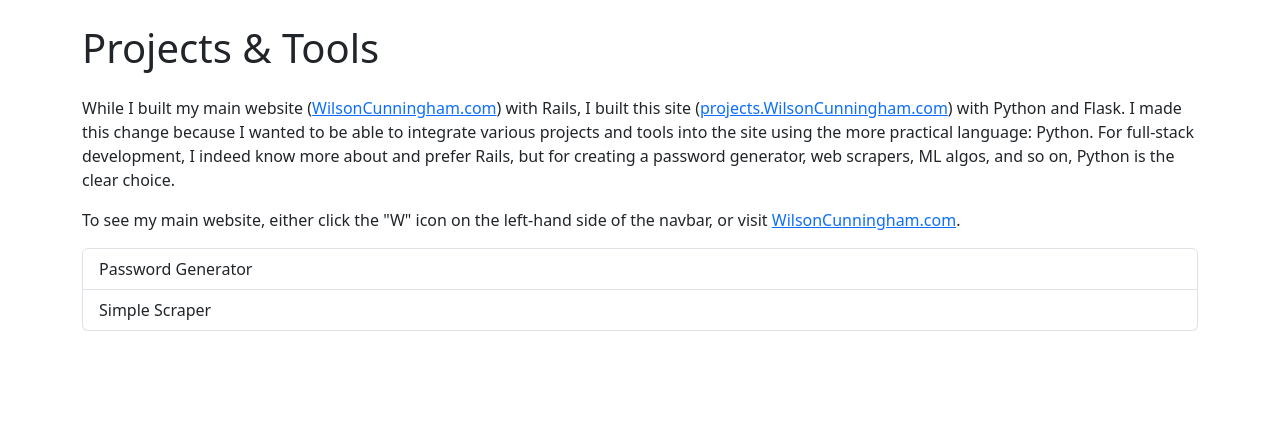
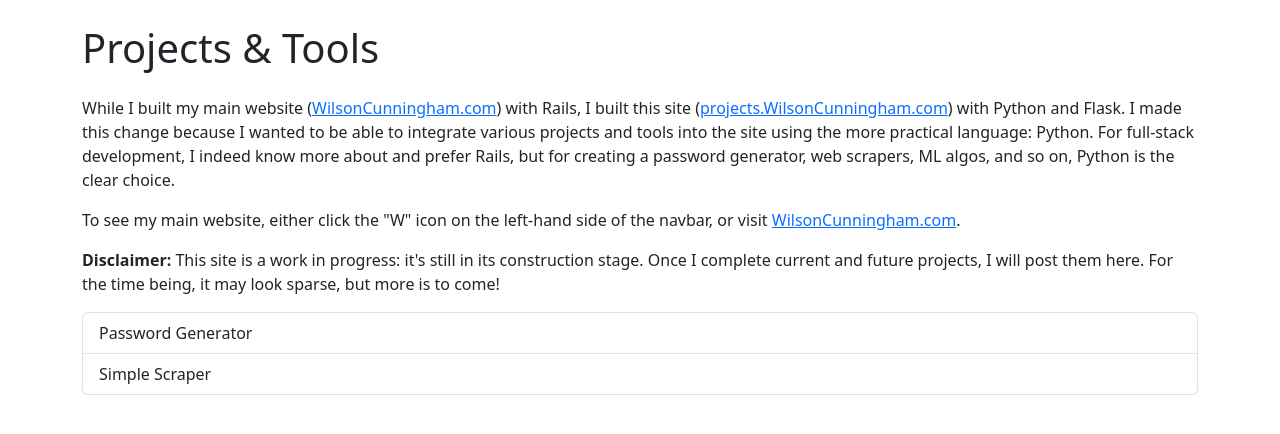
Before and after one commit to wilsoncunningham/project-portfolio, a Flask app: page / in a window 1280 px wide. Shown: the part 76-510 px from the top of the page. Run offline with Flask 3, Linux system fonts and the light colour scheme.

Commit message:
disclaimer on index page

```diff
--- a/templates/index.html
+++ b/templates/index.html
@@ -18,6 +18,12 @@
       To see my main website, either click the "W" icon on the left-hand side of the navbar,
       or visit <a href="https://WilsonCunningham.com" target="_blank">WilsonCunningham.com</a>.
     </p>
+
+    <p>
+      <strong>Disclaimer:</strong> This site is a work in progress: it's still in its construction stage.
+      Once I complete current and future projects, I will post them here. For the
+      time being, it may look sparse, but more is to come!
+    </p>
   </div>
 
   <div class="list-group">
```
